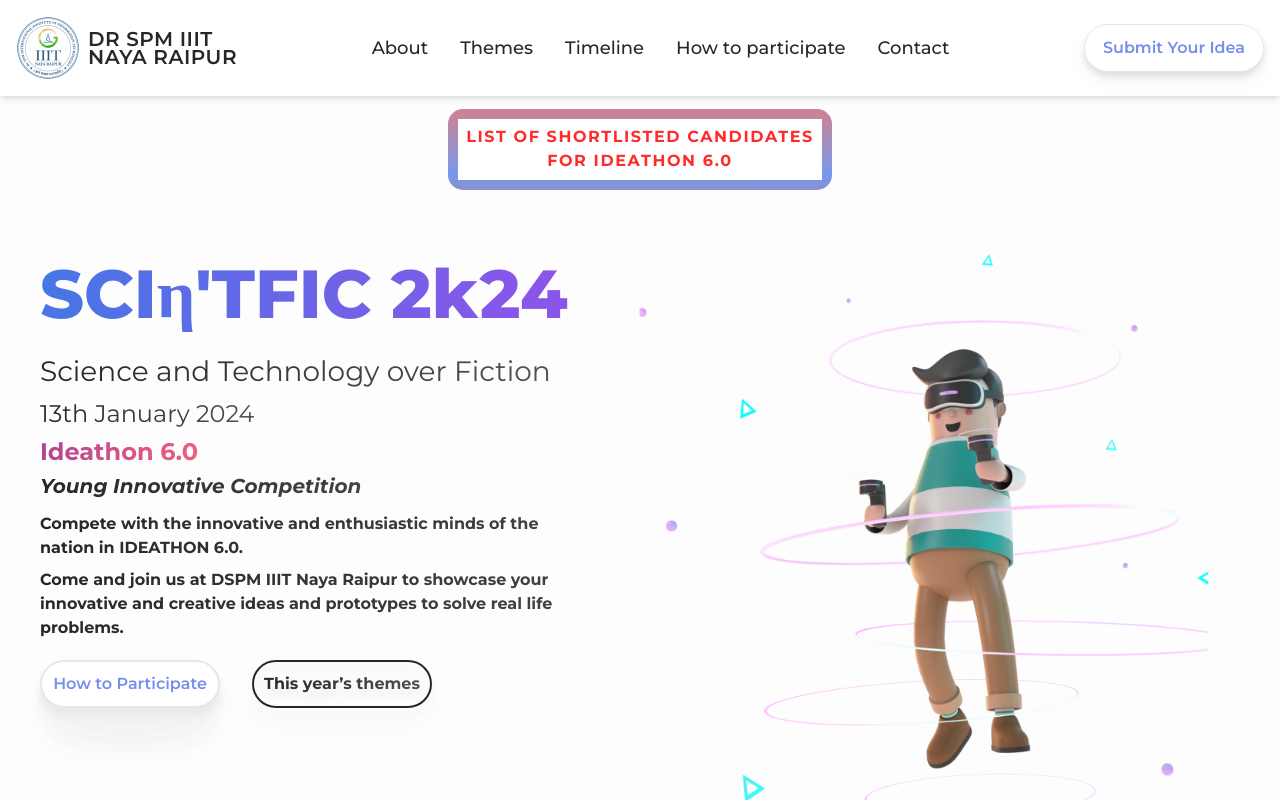
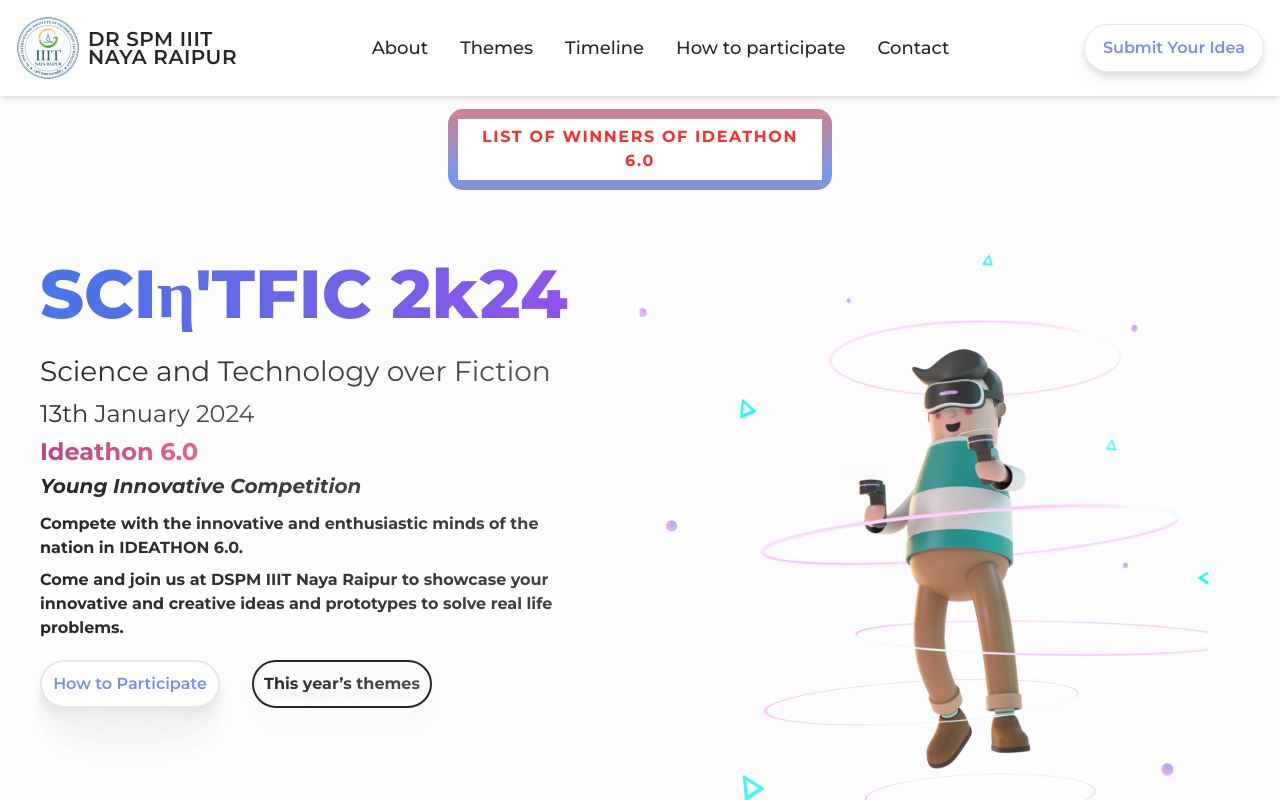
Before and after one commit to saitama-on/Scientific, a React (Create React App) app: page / in a window 1280 px wide. Built offline with nearby package versions, Linux system fonts and the light colour scheme.

Commit message:
Added Winners List

```diff
--- a/src/Components/StudentList.jsx
+++ b/src/Components/StudentList.jsx
@@ -5,11 +5,11 @@
   return (
 <div className="container  animated">
      <a
-    href="./finalList.pdf"
+    href="./Scintfic winners.pdf"
     target="_blank"
     rel="noreferrer"
     >
-   List of Shortlisted Candidates for Ideathon 6.0
+   List of Winners of Ideathon 6.0
   </a>
      </div>
   )
```
Also changed, not shown: 1 other file (tests, documents, lock files or other folders).
